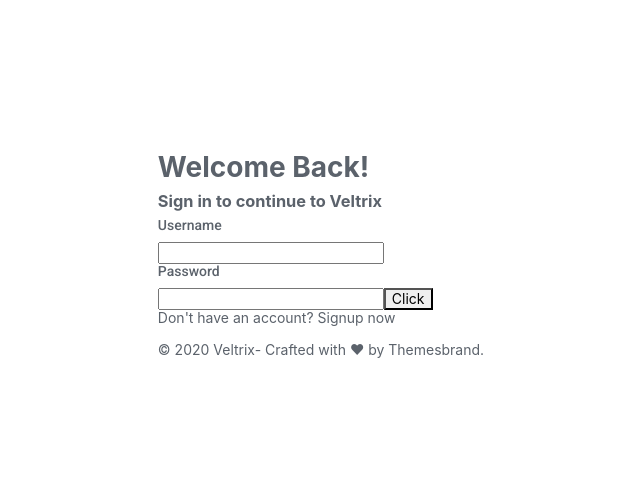
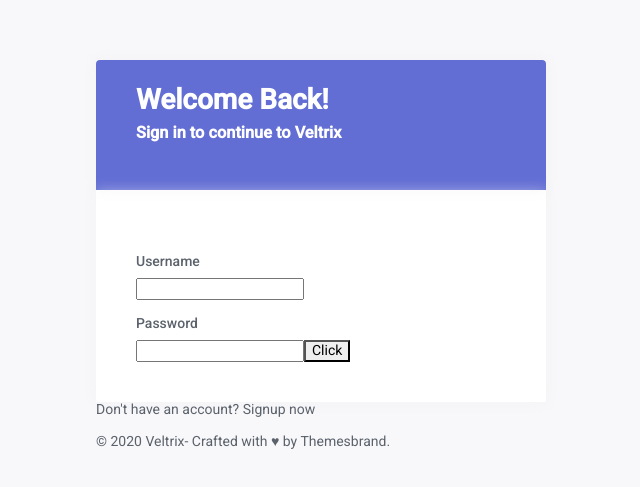
Before and after one commit to v3il/witch-it.space, a Nuxt app: page /auth in a window 1280 px wide. Shown: the part 137-624 px from the top of the page, without its empty margins (319-959 px from the left). Built offline with nearby package versions, Linux system fonts and the light colour scheme; no server answers.

Commit message:
Auth form

```diff
--- a/assets/styles/base/global.css
+++ b/assets/styles/base/global.css
@@ -9,10 +9,10 @@
 @import "./helpers/other.css";
 
 body {
-    font-size: 14px;
-    line-height: 1.14;
-    font-weight: normal;
-    font-style: normal;
+    font-size: var(--default-text-size);
+    line-height: var(--default-line-height);
     min-height: 100vh;
-    color: var(--default-color);
+    color: var(--default-text-color);
+    background-color: var(--default-bg-color);
+    font-family: Roboto, sans-serif;
 }
--- a/assets/styles/base/helpers/colors.css
+++ b/assets/styles/base/helpers/colors.css
@@ -1,4 +1,16 @@
 /* stylelint-disable */
+
+.wit-background--primary {
+    background-color: var(--bs-primary);
+}
+
+.wit-background--white {
+    background-color: var(--bs-white);
+}
+
+.wit-color--white {
+    color: var(--bs-white);
+}
 
 /*.wit-text--N600 {*/
 /*    color: $N600;*/
--- a/assets/styles/base/variables.css
+++ b/assets/styles/base/variables.css
@@ -1,3 +1,5 @@
+/* stylelint-disable */
+
 :root {
     --bs-blue: #626ed4;
     --bs-red: #ec4561;
@@ -23,14 +25,19 @@
     --bs-pink: #e83e8c;
     --bs-light: #e9ecef;
     --bs-dark: #343a40;
+    --default-text-color: #5b626b;
+    --default-bg-color: #f8f8fa;
+
     --bs-font-sans-serif: "Roboto", sans-serif;
-    /* stylelint-disable-next-line */
     --bs-font-monospace: SFMono-Regular, Menlo, Monaco, Consolas, "Liberation Mono", "Courier New", monospace;
     --bs-gradient: linear-gradient(180deg, rgba(255, 255, 255, 0.15), rgba(255, 255, 255, 0));
-    --default-color: #5b626b;
+
     --offset-xxs: 4px;
     --offset-xs: 8px;
     --offset-sm: 16px;
     --offset-md: 24px;
     --offset-lg: 32px;
+
+    --default-text-size: 14px;
+    --default-line-height: 1.14;
 }
--- a/components/base/Label.vue
+++ b/components/base/Label.vue
@@ -1,5 +1,5 @@
 <template>
-  <label v-bind="$attrs" class="wit-label wit-block wit-font-weight--500">
+  <label v-bind="$attrs" class="wit-block wit-font-weight--500">
     <slot />
   </label>
 </template>
@@ -9,9 +9,3 @@ export default {
     name: 'Label'
 }
 </script>
-
-<style scoped>
-.wit-label {
-    font-family: Roboto, sans-serif;
-}
-</style>
--- a/pages/auth.vue
+++ b/pages/auth.vue
@@ -11,18 +11,22 @@
     <!--    </div>-->
 
     <div class="auth">
-      <div class="auth__form-container">
-        <header class="auth__header">
-          <h1>Welcome Back!</h1>
-          <h3>Sign in to continue to Veltrix</h3>
+      <div class="auth__form-container wit-background--white">
+        <header class="auth__header wit-background--primary">
+          <h1 class="wit-color--white">
+            Welcome Back!
+          </h1>
+          <h3 class="wit-color--white">
+            Sign in to continue to Veltrix
+          </h3>
         </header>
 
-        <div class="auth__form-container">
+        <div class="auth__form-container2">
           <form action="" class="auth__form" @submit.prevent="">
-            <Label for="">Username</Label>
-            <Input type="text" />
+            <Label for="" class="wit-offset-bottom--xs">Username</Label>
+            <Input type="text" class="wit-offset-bottom--sm" />
 
-            <Label for="">Password</Label>
+            <Label for="" class="wit-offset-bottom--xs">Password</Label>
             <Input type="text" />
 
             <Button>Log In</Button>
@@ -57,5 +61,18 @@ export default {
 
 .auth {
     max-width: 450px;
+    width: 100%;
+}
+
+.auth__header {
+    padding: 24px 40px 40px;
+    box-shadow: 0 0 13px rgba(236, 236, 241, 0.439216);
+    border-radius: 4px 4px 0 0;
+}
+
+.auth__form-container2 {
+    padding: 64px 40px 40px;
+    box-shadow: 0 0 13px rgba(236, 236, 241, 0.439216);
+    border-radius: 0 0 4px 4px;
 }
 </style>
--- a/stylelint.config.js
+++ b/stylelint.config.js
@@ -5,6 +5,7 @@ module.exports = {
     // add your custom config here
     // https://stylelint.io/user-guide/configuration
     rules: {
-        indentation: 4
+        indentation: 4,
+        'block-no-empty': false
     }
 }
```
